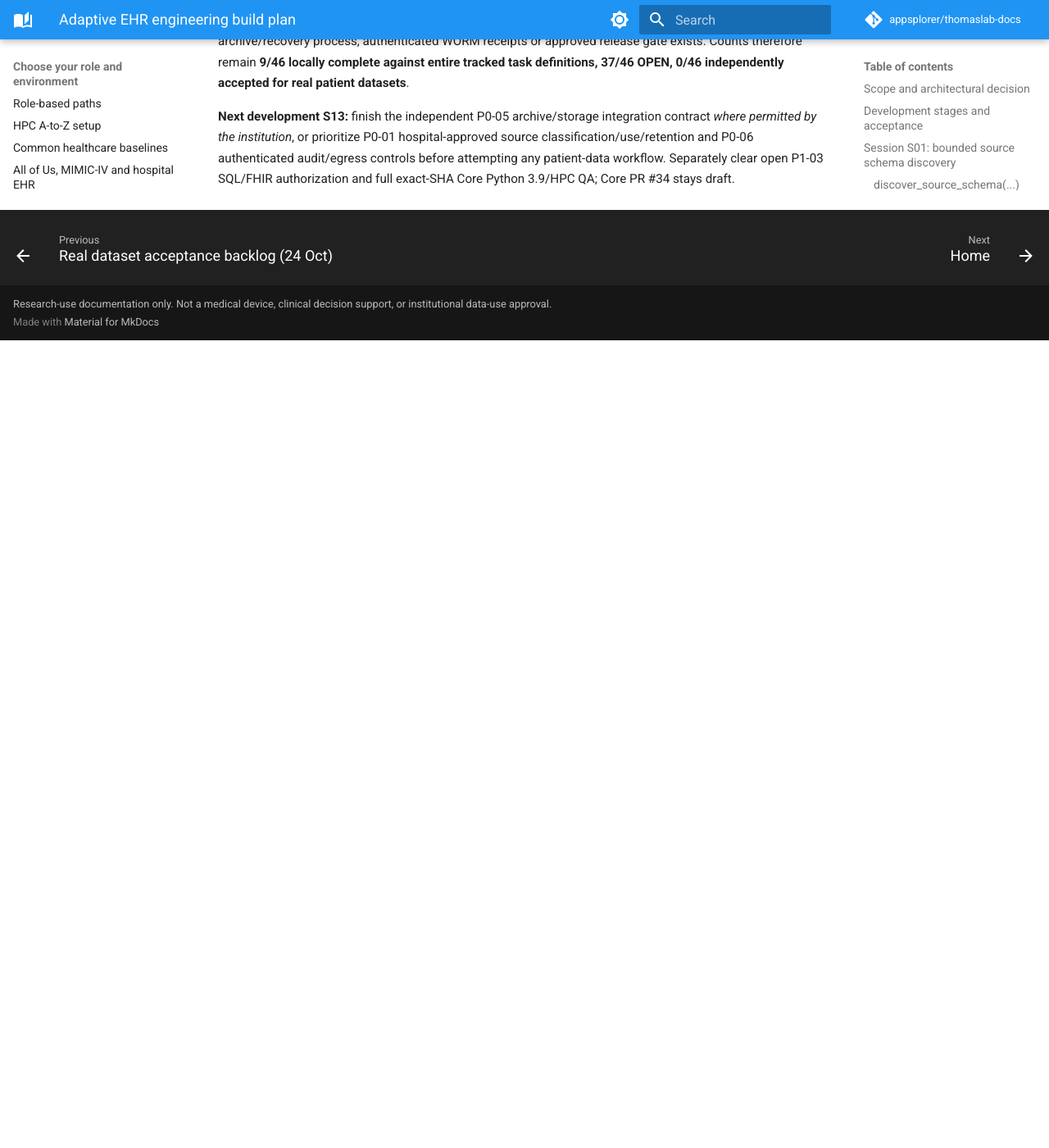
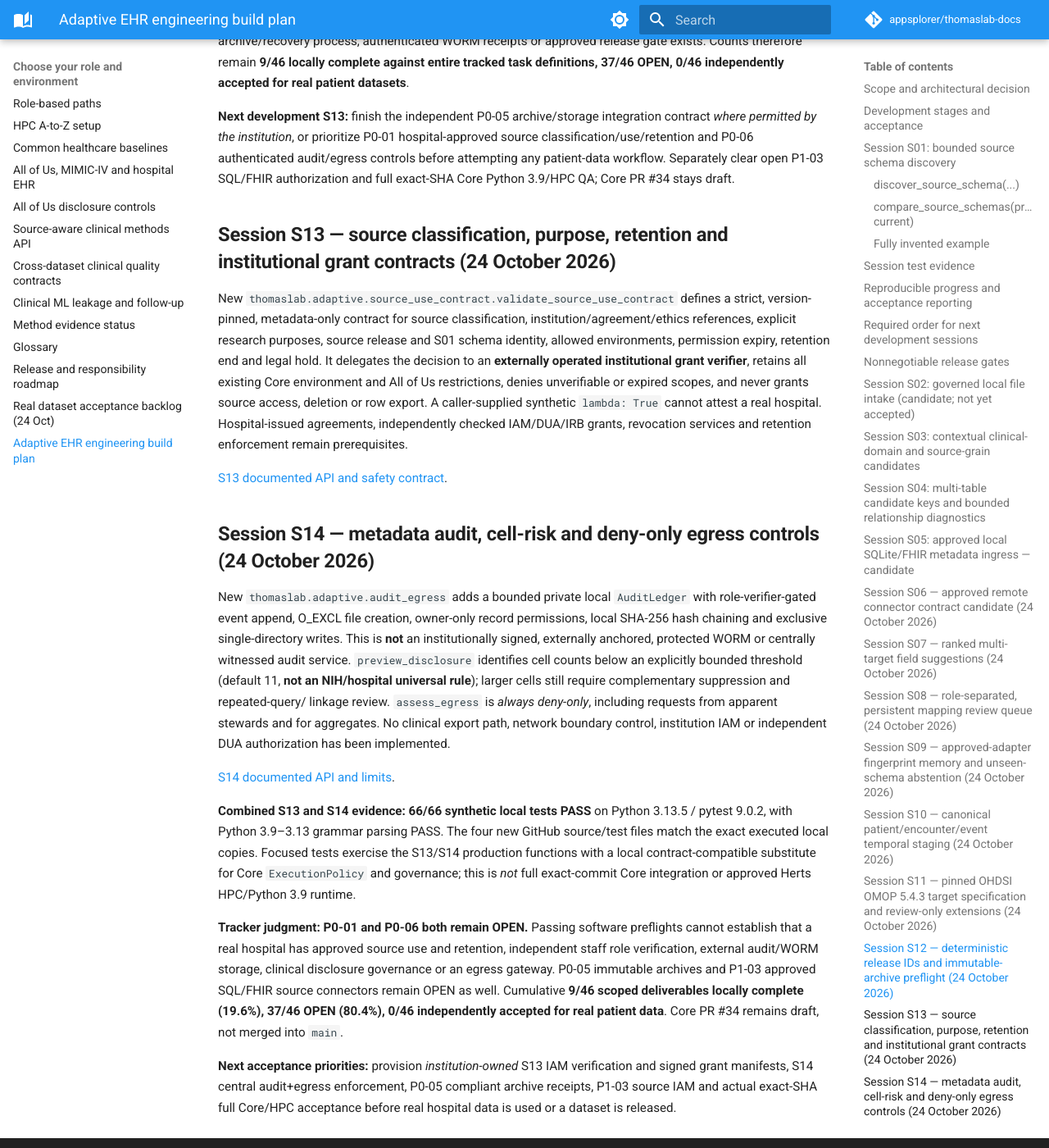
Before and after one commit to appsplorer/thomaslab-docs, an MkDocs documentation site: the page built from docs/guides/ehr-platform-build-plan.md, in a window 1280 px wide and 1400 px high, scrolled down 16076 px. Shown: the whole window at 82% size. Built offline with MkDocs 1.6.1 and Material for MkDocs 9.7.7, drawn with Linux system fonts in a browser that asks for light colours; comment, search, counter and statistics services are not loaded; before the commit the page ends 16491 px from its top, so only the background shows below that.

Commit message:
docs(ehr): checkpoint S13/S14 policy and audit controls with unresolved institutional gates

```diff
--- a/docs/guides/ehr-platform-build-plan.md
+++ b/docs/guides/ehr-platform-build-plan.md
@@ -810,3 +810,60 @@ P0-01 hospital-approved source classification/use/retention and P0-06
 authenticated audit/egress controls before attempting any patient-data
 workflow. Separately clear open P1-03 SQL/FHIR authorization and
 full exact-SHA Core Python 3.9/HPC QA; Core PR #34 stays draft.
+
+
+## Session S13 — source classification, purpose, retention and institutional grant contracts (24 October 2026)
+
+New `thomaslab.adaptive.source_use_contract.validate_source_use_contract`
+defines a strict, version-pinned, metadata-only contract for source
+classification, institution/agreement/ethics references, explicit research
+purposes, source release and S01 schema identity, allowed environments,
+permission expiry, retention end and legal hold. It delegates the decision
+to an **externally operated institutional grant verifier**, retains all
+existing Core environment and All of Us restrictions, denies unverifiable
+or expired scopes, and never grants source access, deletion or row export.
+A caller-supplied synthetic `lambda: True` cannot attest a real hospital.
+Hospital-issued agreements, independently checked IAM/DUA/IRB grants,
+revocation services and retention enforcement remain prerequisites.
+
+[S13 documented API and safety contract](../reference/functions/source_use_contract.md).
+
+## Session S14 — metadata audit, cell-risk and deny-only egress controls (24 October 2026)
+
+New `thomaslab.adaptive.audit_egress` adds a bounded private local
+`AuditLedger` with role-verifier-gated event append, O_EXCL file creation,
+owner-only record permissions, local SHA-256 hash chaining and exclusive
+single-directory writes. This is **not** an institutionally signed,
+externally anchored, protected WORM or centrally witnessed audit service.
+`preview_disclosure` identifies cell counts below an explicitly
+bounded threshold (default 11, **not an NIH/hospital universal rule**);
+larger cells still require complementary suppression and repeated-query/
+linkage review. `assess_egress` is *always deny-only*, including requests
+from apparent stewards and for aggregates. No clinical export path,
+network boundary control, institution IAM or independent DUA authorization
+has been implemented.
+
+[S14 documented API and limits](../reference/functions/audit_egress.md).
+
+**Combined S13 and S14 evidence:** **66/66 synthetic local tests PASS**
+on Python 3.13.5 / pytest 9.0.2, with Python 3.9–3.13 grammar parsing
+PASS. The four new GitHub source/test files match the exact executed local
+copies. Focused tests exercise the S13/S14 production functions with a
+local contract-compatible substitute for Core `ExecutionPolicy` and
+governance; this is *not* full exact-commit Core integration or approved
+Herts HPC/Python 3.9 runtime.
+
+**Tracker judgment: P0-01 and P0-06 both remain OPEN.** Passing software
+preflights cannot establish that a real hospital has approved source use
+and retention, independent staff role verification, external audit/WORM
+storage, clinical disclosure governance or an egress gateway. P0-05
+immutable archives and P1-03 approved SQL/FHIR source connectors remain
+OPEN as well. Cumulative **9/46 scoped deliverables locally complete
+(19.6%), 37/46 OPEN (80.4%), 0/46 independently accepted for real
+patient data**. Core PR #34 remains draft, not merged into `main`.
+
+**Next acceptance priorities:** provision *institution-owned* S13 IAM
+verification and signed grant manifests, S14 central audit+egress
+enforcement, P0-05 compliant archive receipts, P1-03 source IAM and
+actual exact-SHA full Core/HPC acceptance before real hospital data is
+used or a dataset is released.
```
